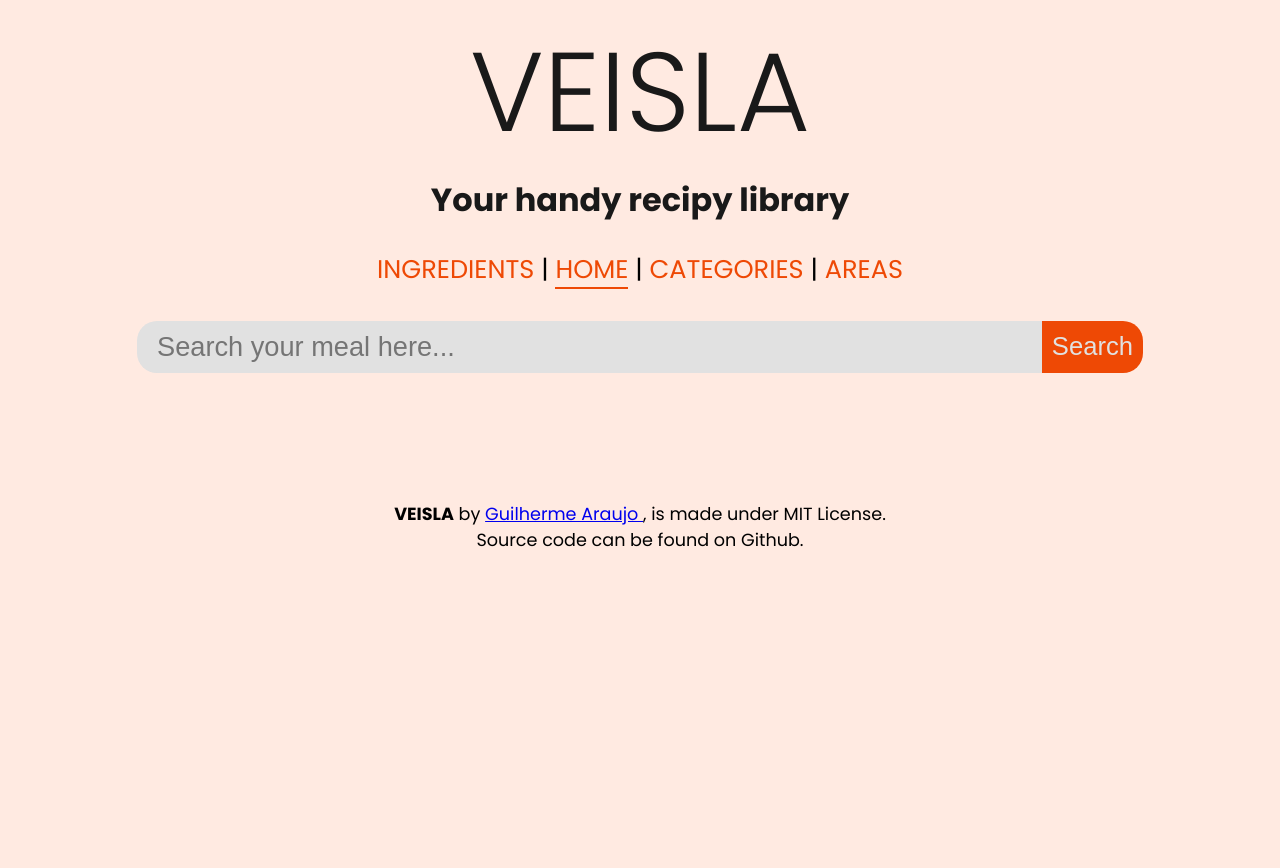
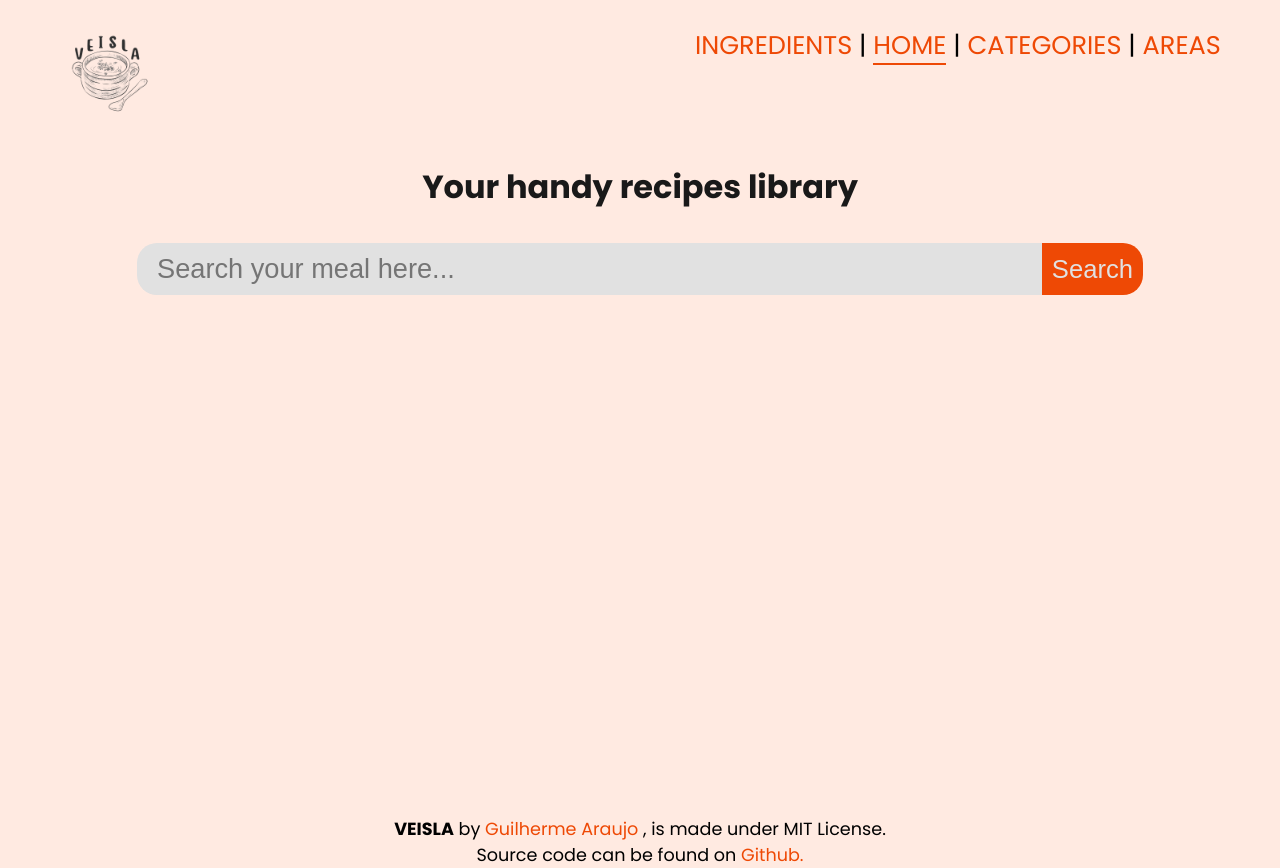
Before and after one commit to Guilherme-HJA/veisla, a Vue app: page / in a window 1280 px wide. Before the commit the page ends 816 px from the top, so only its background shows below. Built offline with nearby package versions, Linux system fonts and the light colour scheme.

Commit message:
New Logo, fixed router nav

```diff
--- a/index.html
+++ b/index.html
@@ -2,11 +2,11 @@
 <html lang="en">
   <head>
     <meta charset="UTF-8" />
-    <link rel="icon" type="image/svg+xml" href="/vite.svg" />
+    <link rel="icon" type="image/svg+xml" href="/favicon.png" />
     <meta name="viewport" content="width=device-width, initial-scale=1.0" />
     <title>VEISLA</title>
   </head>
-  <body style="background-color: #ffeae1; height: 100vh;">
+  <body style="background-color: #ffeae1; min-height: 100vh">
     <div id="app"></div>
     <script type="module" src="/src/main.js"></script>
   </body>
--- a/src/App.vue
+++ b/src/App.vue
@@ -3,18 +3,19 @@
 </script>
 
 <template>
-  <div>
-    <header class="header">
-      <h1 class="header__title">VEISLA</h1>
-      <h2 class="header__subtitle">Your handy recipy library</h2>
-    </header>
+  <div class="main">
     <main>
       <div class="nav">
-        <router-link to='/ingredients'>
-          Ingredients</router-link> |
-        <router-link to='/'>Home</router-link> |
-        <router-link to='/categories'>Categories</router-link> |
-        <router-link to='/areas'>Areas</router-link>
+        <figure class="nav__image logo">
+          <a href="/"><img src="./assets/logo.png" alt="veisla_logo"></a>
+        </figure>
+        <div class="nav__links">
+          <router-link to='/ingredients'>
+            Ingredients</router-link> |
+          <router-link to='/'>Home</router-link> |
+          <router-link to='/categories'>Categories</router-link> |
+          <router-link to='/areas'>Areas</router-link>
+        </div>
       </div>
       <router-view v-slot="{ Component, route }">
         <transition name="fade" mode="out-in">
@@ -28,7 +29,7 @@
       <strong>VEISLA</strong> by
       <a href="https://github.com/Guilherme-HJA"> Guilherme Araujo </a>,
       is made under MIT License. <br>
-      Source code can be found on Github.
+      Source code can be found on <a href="https://github.com/Guilherme-HJA/veisla">Github.</a>
     </footer>
   </div>
 </template>
@@ -42,18 +43,9 @@
   font-family: $main-font;
 }
 
-.header {
-  text-align: center;
-  color: $black;
-
-  &__title {
-    font-size: $title;
-    font-weight: 300;
-  }
-
-  &__subtitle {
-    font-size: $subsubheading;
-  }
+.main {
+  position: relative;
+  min-height: 100vh;
 }
 
 .nav {
@@ -62,6 +54,9 @@
   text-transform: uppercase;
   text-align: center;
   font-size: 1.6rem;
+
+  display: flex;
+  justify-content: space-between;
 
   a {
     text-decoration: none;
@@ -79,6 +74,17 @@
       }
     }
   }
+
+  &__image {
+    display: flex;
+    align-items: center;
+    justify-content: center;
+
+    img {
+      width: 100px;
+      height: 100px;
+    }
+  }
 }
 
 a.router-link-active {
@@ -86,18 +92,39 @@ a.router-link-active {
 }
 
 footer {
+  bottom: 0;
+  left: 0;
+  position: absolute;
 
-  transition: transformY 0.5s ease;
+  width: 100%;
+  height: 10px;
 
-  margin: 1em 0;
   text-align: center;
+
   font-size: 1.1rem;
+
+  padding-top: 3em 0;
+
+  a {
+    text-decoration: none;
+    color: $orange;
+  }
+
 }
 
 @media screen and (max-width: 480px) {
   .header {
     &__title {
       font-size: $title-mobile;
+    }
+  }
+
+  .nav {
+    flex-direction: column;
+
+    img {
+      height: 300px;
+      width: 300px;
     }
   }
 }
--- a/src/pages/Home.vue
+++ b/src/pages/Home.vue
@@ -32,6 +32,9 @@ async function search() {
 
 <template>
   <div>
+    <header class="header">
+      <h2 class="header__subtitle">Your handy recipes library</h2>
+    </header>
     <section>
       <form v-on:submit.prevent="search" class='search-field'>
         <div class="field">
@@ -56,6 +59,21 @@ async function search() {
 
 <style lang="scss" scoped>
 @import '../styles/variables';
+
+
+.header {
+  text-align: center;
+  color: $black;
+
+  &__title {
+    font-size: $title;
+    font-weight: 300;
+  }
+
+  &__subtitle {
+    font-size: $subsubheading;
+  }
+}
 
 .search-field {
   display: flex;
--- a/src/pages/ListViews.vue
+++ b/src/pages/ListViews.vue
@@ -141,7 +141,7 @@ fieldset {
 
   width: auto;
 
-  max-height: 200px;
+  max-height: 250px;
 
   overflow-y: scroll;
 
```
Also changed, not shown: public/favicon.png (added), src/assets/logo.png (added).
